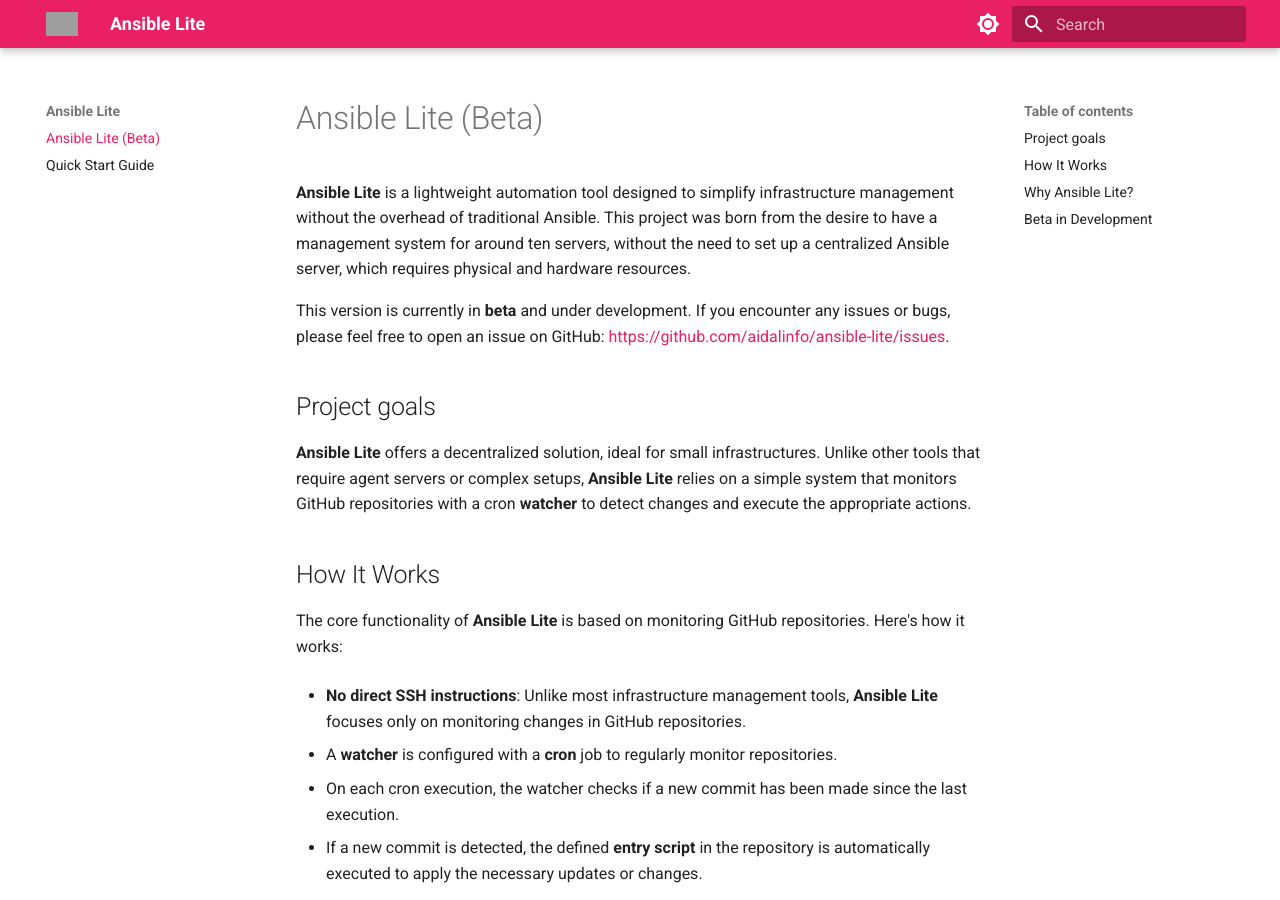
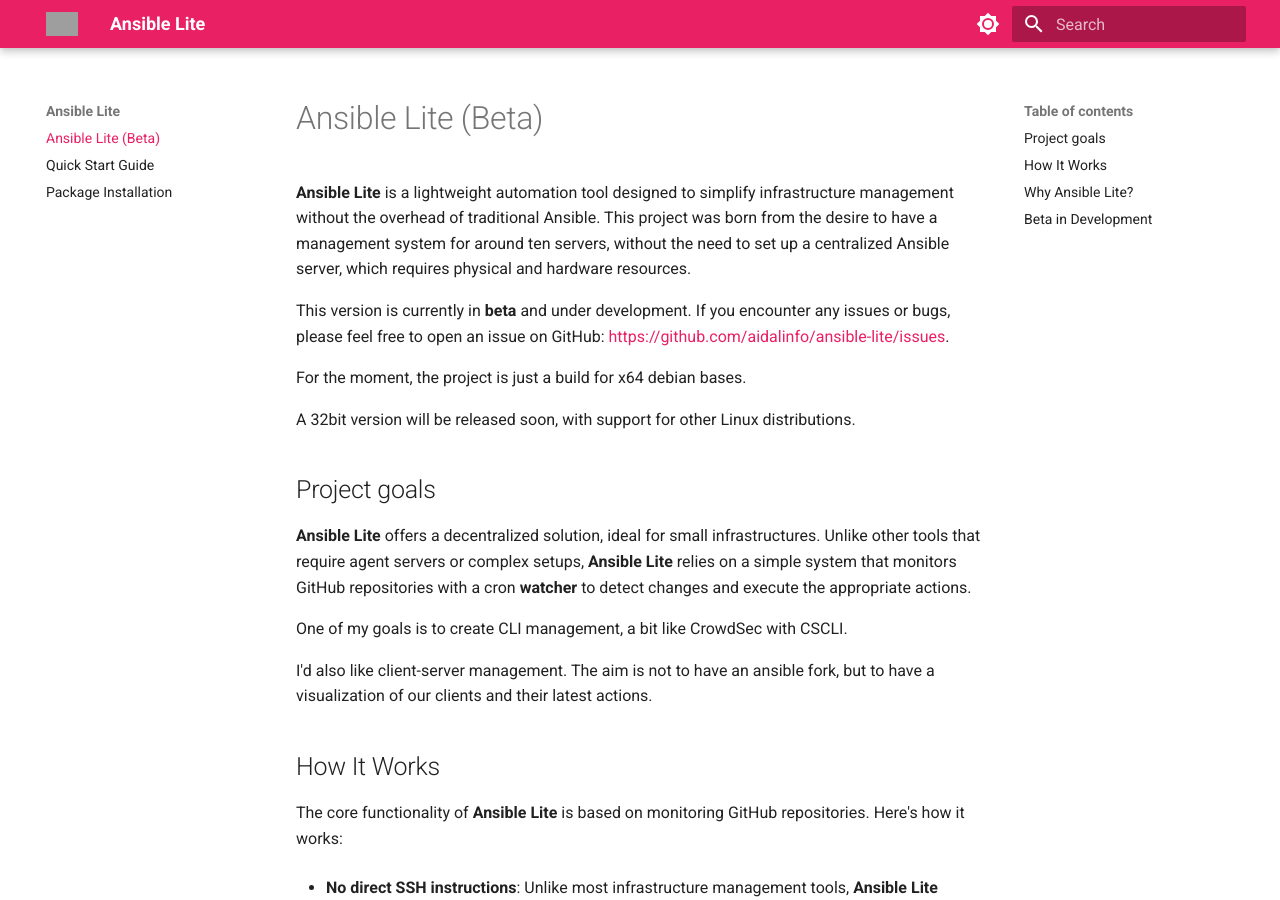
Before and after one commit to Killian-Aidalinfo/doc-ansible-lite, an MkDocs documentation site: the page built from docs/index.md, in a window 1280 px wide and 900 px high. Built offline with MkDocs 1.6.1 and Material for MkDocs 9.7.7, drawn with Linux system fonts in a browser that asks for light colours; grey boxes are pictures that could not be loaded.

Commit message:
update nav and packge

```diff
--- a/docs/index.md
+++ b/docs/index.md
@@ -4,9 +4,17 @@
 
 This version is currently in **beta** and under development. If you encounter any issues or bugs, please feel free to open an issue on GitHub: [https://github.com/aidalinfo/ansible-lite/issues](https://github.com/aidalinfo/ansible-lite/issues).
 
+For the moment, the project is just a build for x64 debian bases.
+
+A 32bit version will be released soon, with support for other Linux distributions.
+
 ## Project goals
 
 **Ansible Lite** offers a decentralized solution, ideal for small infrastructures. Unlike other tools that require agent servers or complex setups, **Ansible Lite** relies on a simple system that monitors GitHub repositories with a cron **watcher** to detect changes and execute the appropriate actions.
+
+One of my goals is to create CLI management, a bit like CrowdSec with CSCLI.
+
+I'd also like client-server management. The aim is not to have an ansible fork, but to have a visualization of our clients and their latest actions.
 
 ## How It Works
 
--- a/mkdocs.yml
+++ b/mkdocs.yml
@@ -5,8 +5,10 @@
 extra:
   homepage: https://aidalinfo.fr
 
-theme:
-  favicon: assets/aidalinfo.png
+nav:
+  - 'index.md'
+  - 'Quick Start.md'
+  - 'Package Installation.md'
 
 plugins:
   - search
@@ -25,6 +27,7 @@
   logo: assets/aidalinfo.png
   font:
     code: Roboto Mono
+  favicon: assets/aidalinfo.png
   features:
     - content.code.copy
   palette:
```
Also changed, not shown: docs/Package Installation.md (added, +21 -0 lines).
